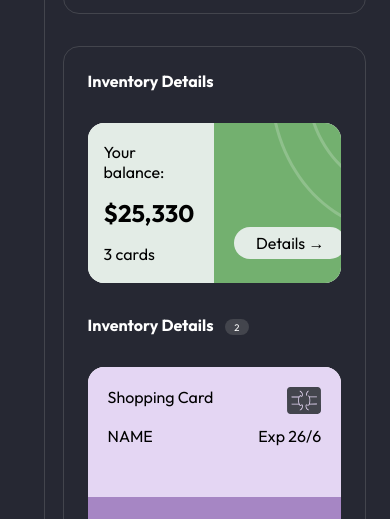
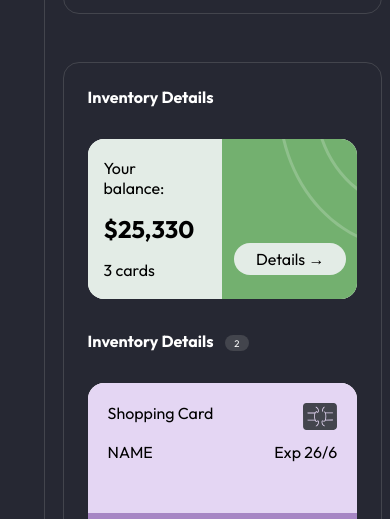
Before and after one commit to beetrand/bank-dashboard, a website: page index.html in a window 390 px wide. Shown: the part 663-1182 px from the top of the page. Drawn offline with Linux system fonts and the light colour scheme.

Commit message:
Adjust container widths and margins for better mobile layout
- Increase card-details-container and main-container width from 95% to 100%
- Simplify main-area margin from asymmetric to symmetric 1rem auto
- Improve responsive design consistency across mobile breakpoints

```diff
--- a/index.scss
+++ b/index.scss
@@ -517,7 +517,7 @@ header {
             margin: 2rem auto;
             .card-details-container {
                 margin: 0;
-                width: 95%;
+                width: 100%;
 
                 .card {
                     margin: 1.5rem auto;
@@ -530,10 +530,10 @@ header {
             grid-area: main;
             align-self: start;
             width: 90%;
-            margin: 0 auto 1.5rem auto;
+            margin: 1rem auto;
             .main-container {
                 margin: 0;
-                width: 95%;
+                width: 100%;
             }
         }
         .card-detail-area {
```
Also changed, not shown: index.css.
